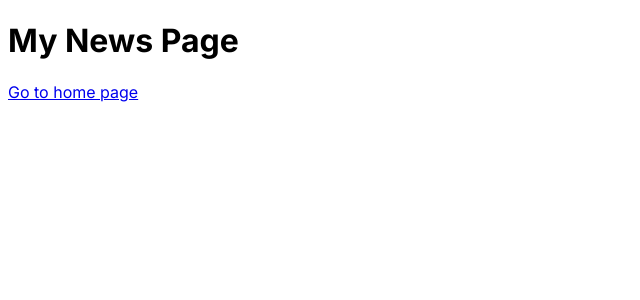
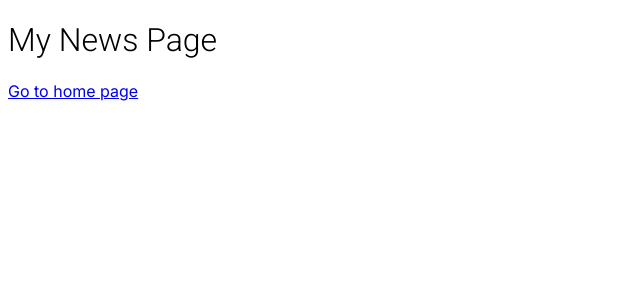
Before and after one commit to vivek5312/nextjs-learning, a Next.js app: page /news in a window 1280 px wide. Shown: the top 300 px of the page, without its empty margins (0-640 px from the left). Built offline with nearby package versions, Linux system fonts and the light colour scheme.

Commit message:
font optimization

```diff
--- a/src/app/news/page.js
+++ b/src/app/news/page.js
@@ -1,11 +1,17 @@
 import Link from "next/link";
+import { Roboto } from "next/font/google";
+
+const roboto=Roboto({
+    weight:'300',
+    subsets:['latin']
+})
 
 const News =()=>{
 
     return (
 
     <div>
-        <h1>My News Page</h1>
+        <h1 className={roboto.className}>My News Page</h1>
         <Link href="/">Go to home page</Link>
         </div>
     )
```
